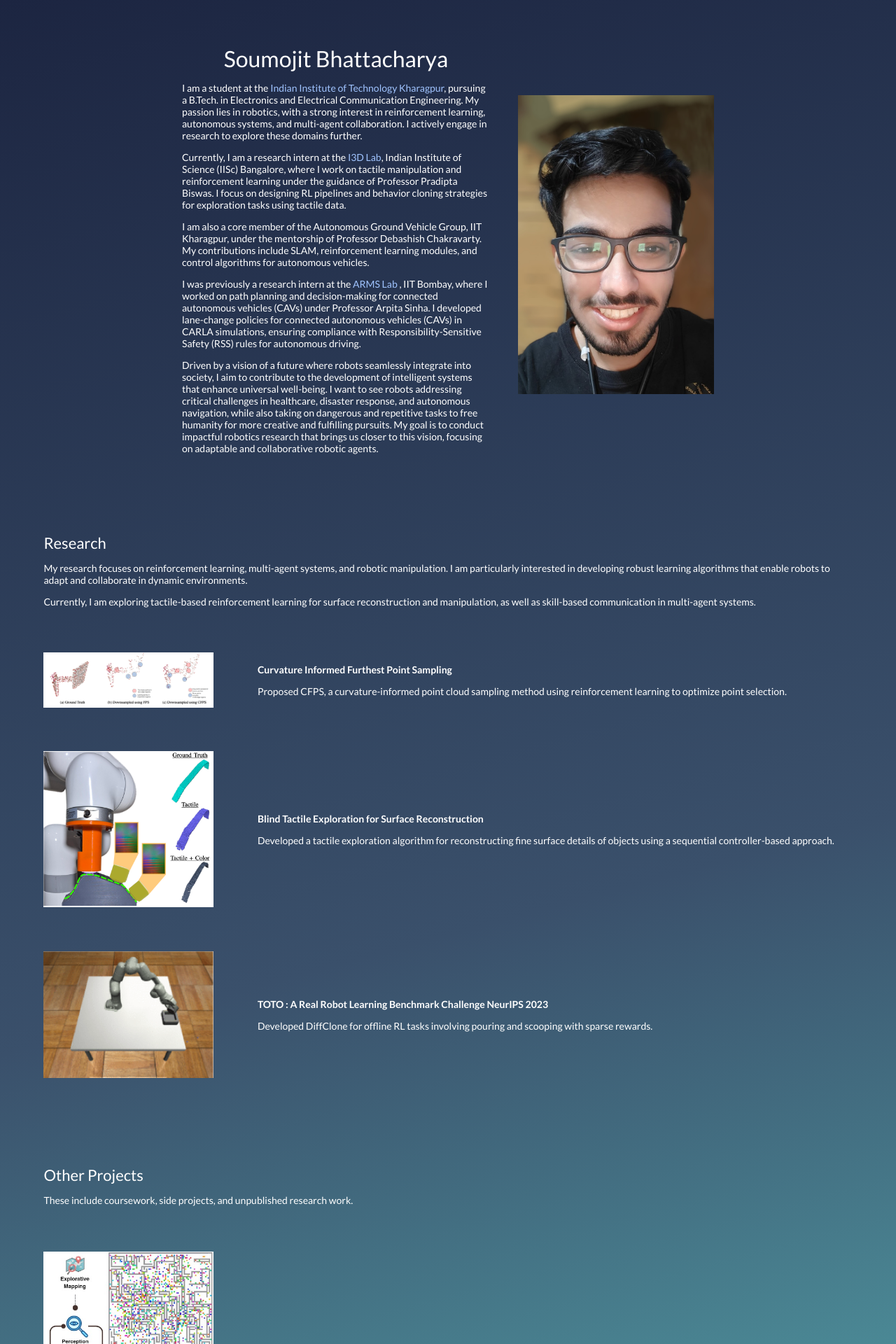
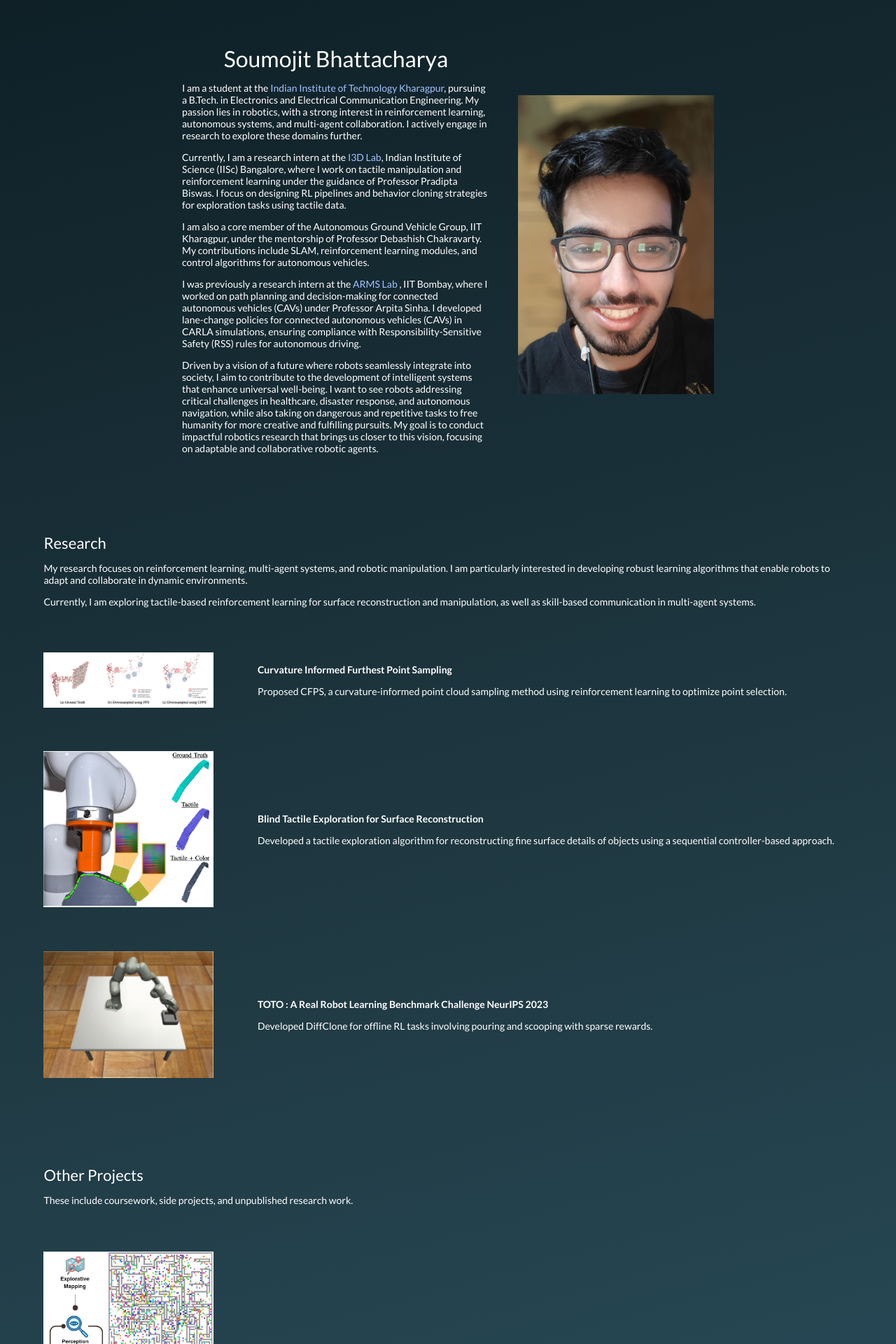
Before and after one commit to BabaYaga840/BabaYaga840.github.io, a Jekyll site: the page built from _posts/2024-12-11-MAPF.markdown, in a window 1280 px wide. Shown: the top 1920 px of the page at 70% size. Built offline with Jekyll 4.4.1, drawn with Linux system fonts in a browser that asks for light colours.

Commit message:
Update default.html

```diff
--- a/_layouts/default.html
+++ b/_layouts/default.html
@@ -24,7 +24,7 @@
 
   <style>
     body {
-      background: linear-gradient(165deg, #1c2541, #3a506b, #5bc0be);    /* background: linear-gradient(135deg, #0f2027, #203a43, #2c5364);   Space Grey Gradient */
+      background: linear-gradient(165deg, #0f2027, #203a43, #2c5364);    /* background: linear-gradient(135deg, #0f2027, #203a43, #2c5364);   Space Grey Gradient */
       color: #ffffff;  /* White Text */
       margin: 0;
       font-family: 'Lato', sans-serif;
```
